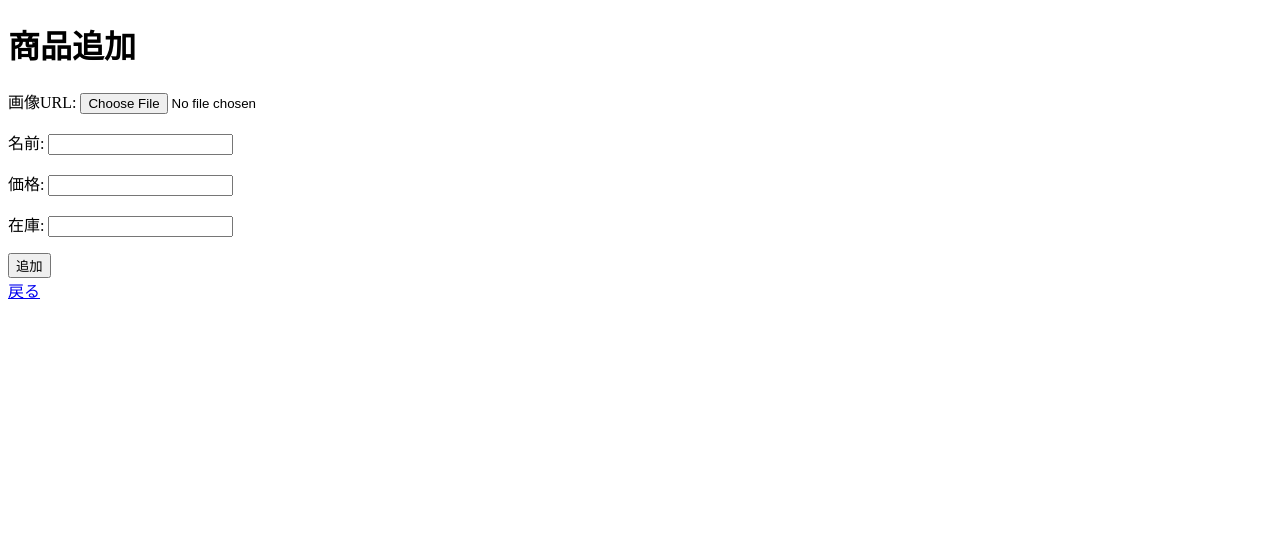
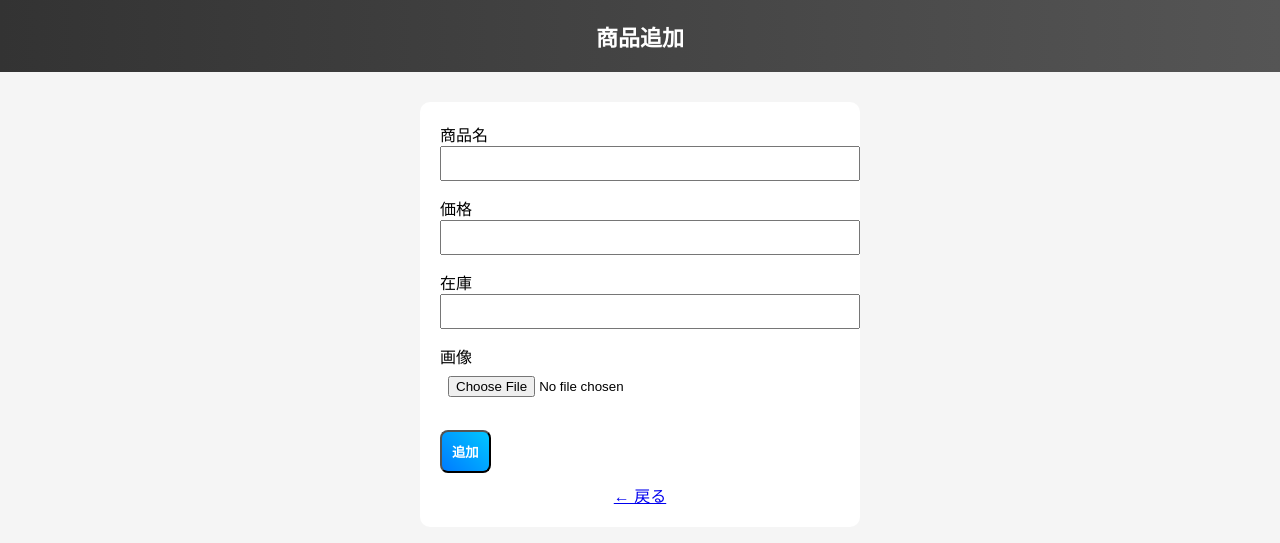
Before and after one commit to kousarada0908-eng/-, a Flask app: page /add in a window 1280 px wide. Shown: the top 543 px of the page. Run offline with Flask 3, Linux system fonts and the light colour scheme.

```diff
--- /dev/null
+++ b/ctatic/css/style.css
@@ -0,0 +1,96 @@
+body {
+    font-family: sans-serif;
+    background: #f5f5f5;
+    margin: 0;
+}
+
+/* ヘッダー */
+.header {
+    background: linear-gradient(90deg, #333, #555);
+    color: white;
+    padding: 20px;
+    font-size: 22px;
+    font-weight: bold;
+    text-align: center;
+}
+
+/* 上部バー */
+.top-bar {
+    display: flex;
+    justify-content: space-between;
+    padding: 15px;
+    align-items: center;
+}
+
+/* カード配置 */
+.container {
+    display: flex;
+    flex-wrap: wrap;
+    gap: 20px;
+    padding: 20px;
+}
+
+/* 商品カード */
+.card {
+    background: white;
+    width: 200px;
+    border-radius: 10px;
+    box-shadow: 0 4px 10px rgba(0,0,0,0.1);
+    overflow: hidden;
+    transition: 0.3s;
+}
+
+.card:hover {
+    transform: translateY(-5px);
+    box-shadow: 0 8px 20px rgba(0,0,0,0.2);
+}
+
+.card img {
+    width: 100%;
+    height: 150px;
+    object-fit: cover;
+}
+
+.card-body {
+    padding: 10px;
+}
+
+/* ボタン */
+.btn {
+    display: block;
+    text-align: center;
+    padding: 10px;
+    margin-top: 10px;
+    background: linear-gradient(45deg, #007bff, #00c6ff);
+    color: white;
+    text-decoration: none;
+    border-radius: 8px;
+    font-weight: bold;
+    transition: 0.3s;
+}
+
+.btn:hover {
+    opacity: 0.8;
+}
+
+/* フォーム */
+.form-container {
+    max-width: 400px;
+    margin: 30px auto;
+    background: white;
+    padding: 20px;
+    border-radius: 10px;
+}
+
+input {
+    width: 100%;
+    padding: 8px;
+    margin-bottom: 15px;
+}
+
+/* 戻るリンク */
+.back {
+    display: block;
+    text-align: center;
+    margin-top: 10px;
+}
--- a/templates/add.html
+++ b/templates/add.html
@@ -3,20 +3,39 @@
 <head>
 <meta charset="UTF-8">
 <title>商品追加</title>
+
+<link rel="stylesheet" href="/static/css/style.css">
 </head>
+
 <body>
 
-<h1>商品追加</h1>
+<div class="header">
+    商品追加
+</div>
 
-<form method="post" enctype="multipart/form-data">
-  <p>画像URL: <input type="file" name="image"></p>
-  <p>名前: <input name="name"></p>
-  <p>価格: <input name="price" type="number"></p>
-  <p>在庫: <input name="stock" type="number"></p>
-  <button type="submit">追加</button>
+<div class="form-container">
+
+<form method="POST" enctype="multipart/form-data">
+
+    <label>商品名</label>
+    <input type="text" name="name" required>
+
+    <label>価格</label>
+    <input type="number" name="price" required>
+
+    <label>在庫</label>
+    <input type="number" name="stock" required>
+
+    <label>画像</label>
+    <input type="file" name="image">
+
+    <button type="submit" class="btn">追加</button>
+
 </form>
 
-<a href="/">戻る</a>
+<a href="/" class="back">← 戻る</a>
+
+</div>
 
 </body>
 </html>
```
Also changed, not shown: templates/index.html (+6 -58 lines).
